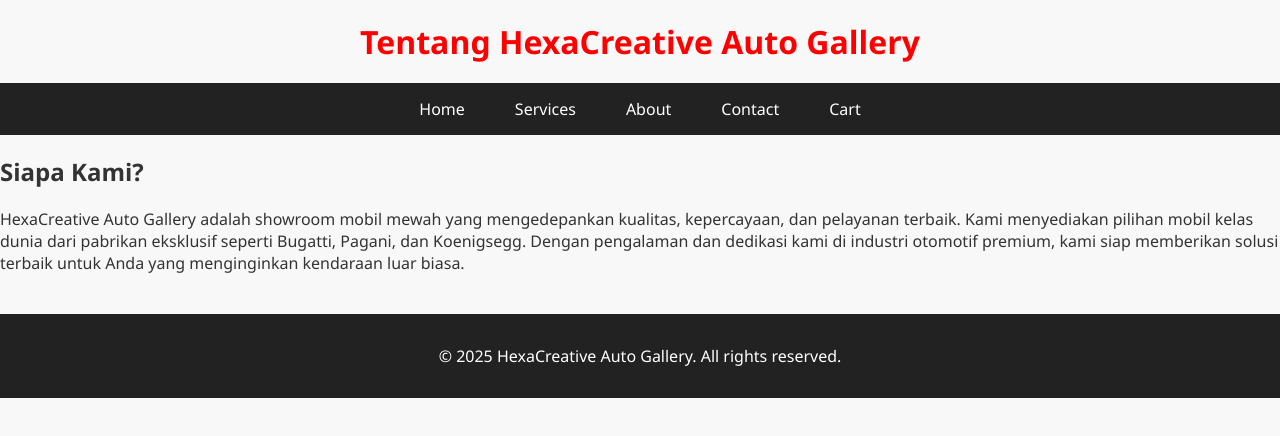
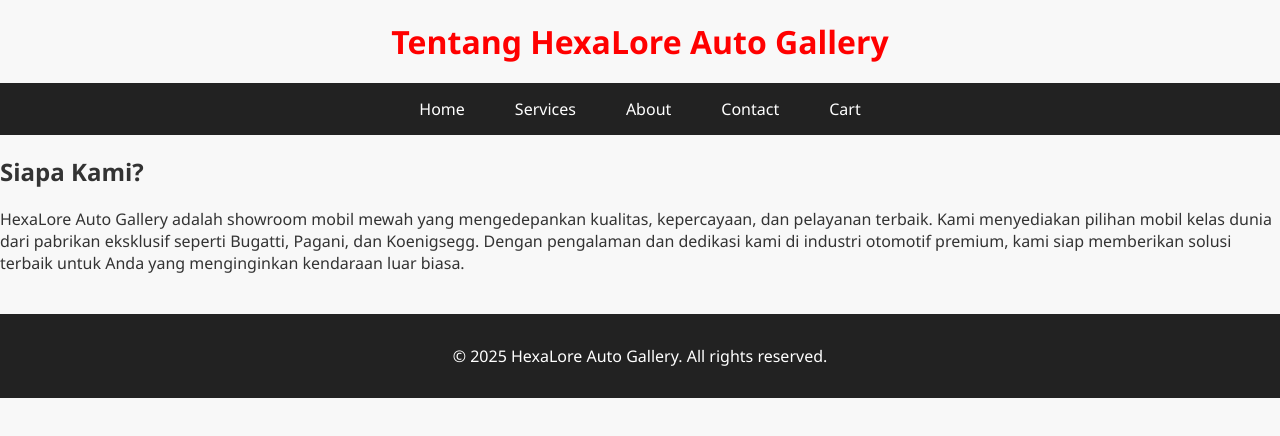
Before and after one commit to Poki707/HexaCreative-Auto-Gallery, a plain HTML site: page about.html in a window 1280 px wide. Drawn offline with Linux system fonts and the light colour scheme.

Commit message:
Update about.html

```diff
--- a/about.html
+++ b/about.html
@@ -2,12 +2,12 @@
 <html lang="en">
 <head>
     <meta charset="UTF-8">
-    <title>Tentang Kami - HexaCreative Auto Gallery</title>
+    <title>Tentang Kami - HexaLore Auto Gallery</title>
     <link rel="stylesheet" href="style.css">
 </head>
 <body>
     <header>
-        <h1 class="rgb-text">Tentang HexaCreative Auto Gallery</h1>
+        <h1 class="rgb-text">Tentang HexaLore Auto Gallery</h1>
         <nav>
             <ul>
                 <li><a href="index.html">Home</a></li>
@@ -21,11 +21,11 @@
 
     <section class="content">
         <h2>Siapa Kami?</h2>
-        <p>HexaCreative Auto Gallery adalah showroom mobil mewah yang mengedepankan kualitas, kepercayaan, dan pelayanan terbaik. Kami menyediakan pilihan mobil kelas dunia dari pabrikan eksklusif seperti Bugatti, Pagani, dan Koenigsegg. Dengan pengalaman dan dedikasi kami di industri otomotif premium, kami siap memberikan solusi terbaik untuk Anda yang menginginkan kendaraan luar biasa.</p>
+        <p>HexaLore Auto Gallery adalah showroom mobil mewah yang mengedepankan kualitas, kepercayaan, dan pelayanan terbaik. Kami menyediakan pilihan mobil kelas dunia dari pabrikan eksklusif seperti Bugatti, Pagani, dan Koenigsegg. Dengan pengalaman dan dedikasi kami di industri otomotif premium, kami siap memberikan solusi terbaik untuk Anda yang menginginkan kendaraan luar biasa.</p>
     </section>
 
     <footer>
-        <p>© 2025 HexaCreative Auto Gallery. All rights reserved.</p>
+        <p>© 2025 HexaLore Auto Gallery. All rights reserved.</p>
     </footer>
 </body>
 </html>
```
